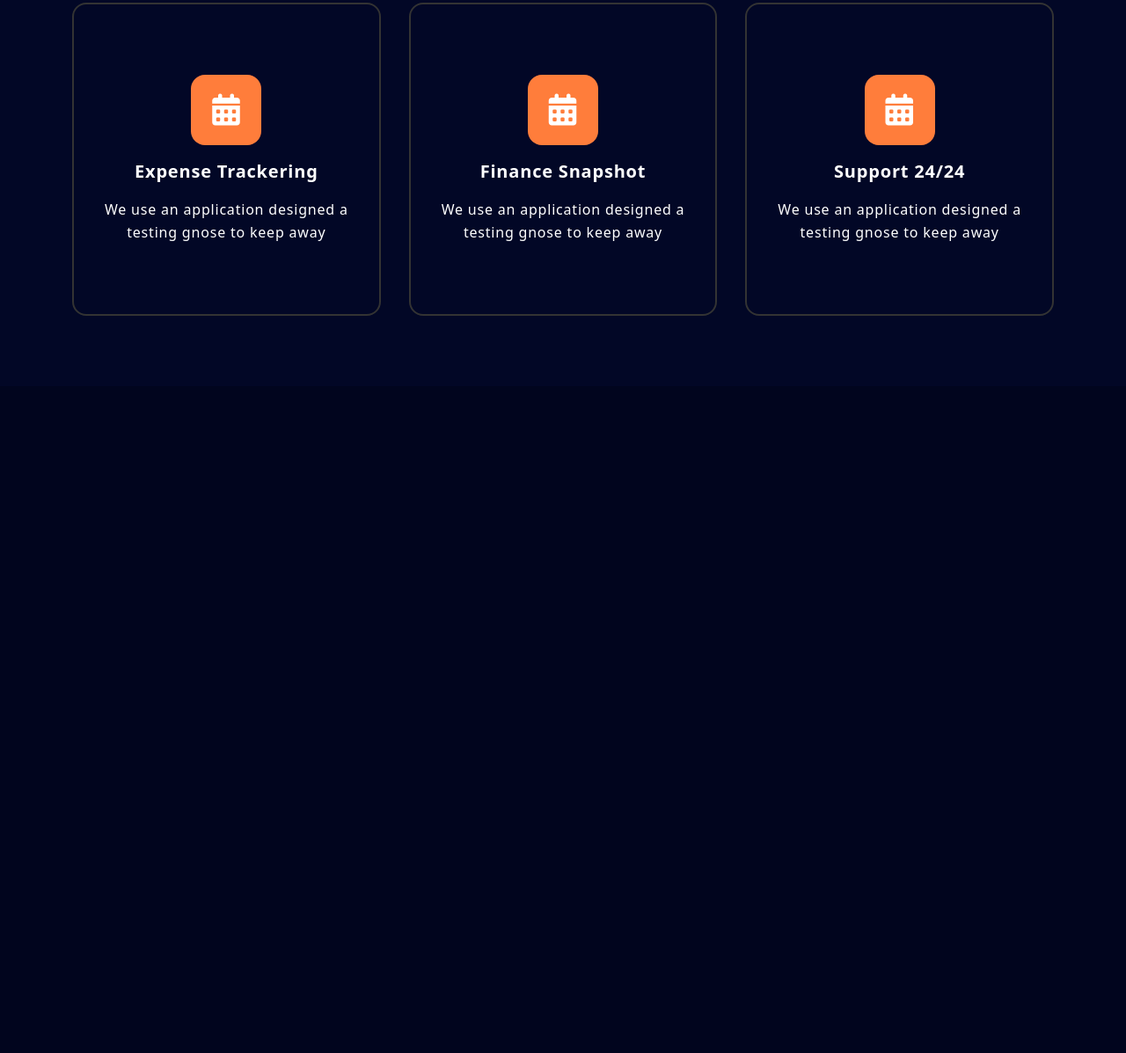
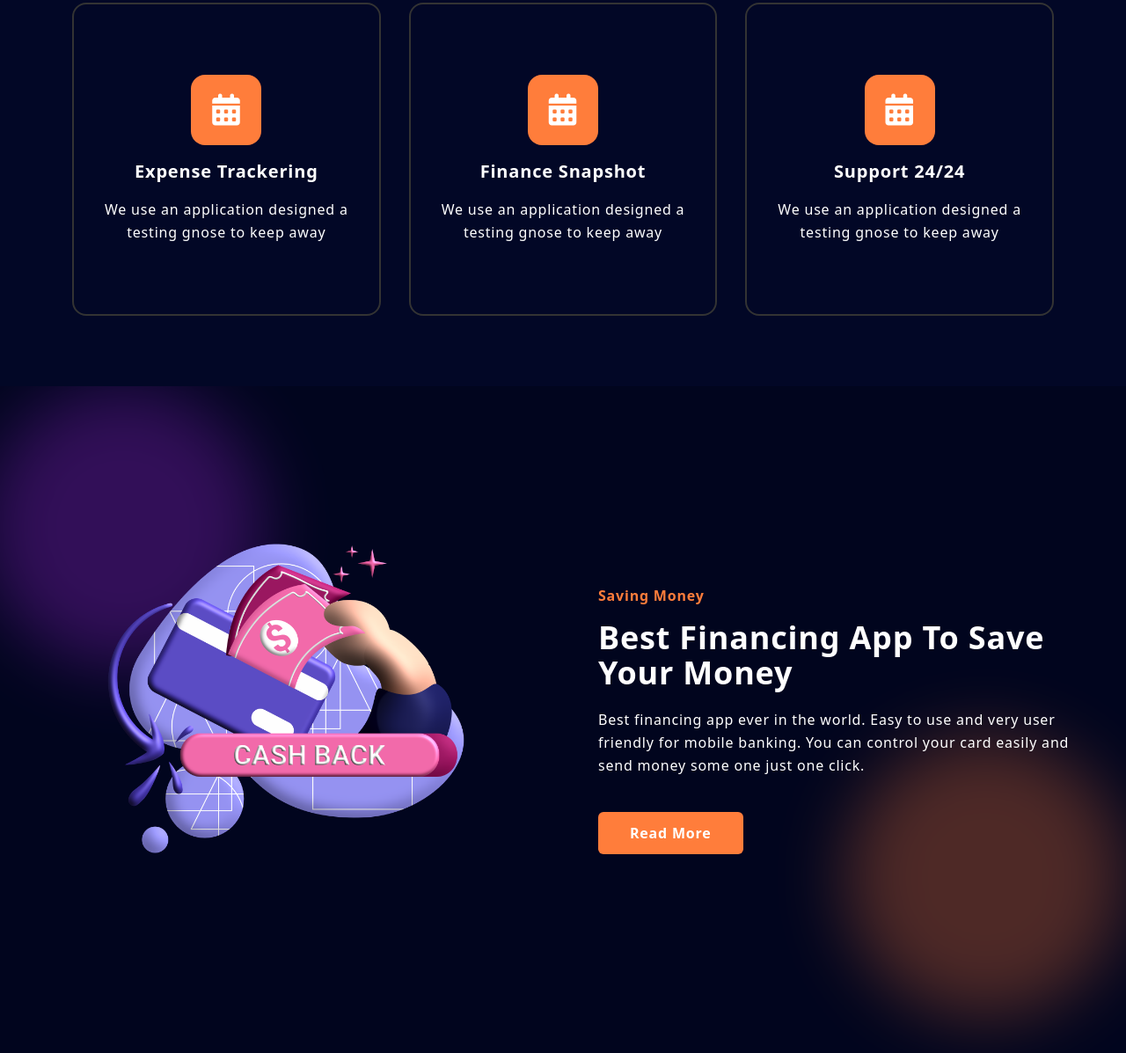
Before and after one commit to sharif-ahmed/tailwind_landing_page.github.io, a website built with Vite: page index.html in a window 1280 px wide. Shown: the part 813-2010 px from the top of the page at 88% size. Before the commit the page ends 1252 px from the top, so only its background shows below. Built offline with nearby package versions, Linux system fonts and the light colour scheme.

Commit message:
saving money section complete

```diff
--- a/css/main.css
+++ b/css/main.css
@@ -9,3 +9,11 @@
 .title {
     @apply text-3xl md:text-4xl font-bold leading-snug mb-5;
 }
+
+.blob1 {
+    @apply w-80 h-80 bg-color-blob absolute rounded-full top-0 -left-5 -z-10 blur-2xl opacity-30 overflow-hidden;
+}
+
+.blob2 {
+    @apply w-80 h-80 bg-color-secondary absolute rounded-full right-0 bottom-10 -z-10 blur-2xl opacity-30 overflow-hidden;
+}
--- a/index.html
+++ b/index.html
@@ -59,8 +59,10 @@
 
     <main>
         <section id="home" class="relative">
-            <div class="w-80 h-80 bg-color-blob absolute rounded-full top-0 -left-5 -z-10 blur-2xl opacity-30 overflow-hidden"></div>
-            <div class="w-80 h-80 bg-color-secondary absolute rounded-full right-0 bottom-10 -z-10 blur-2xl opacity-30 overflow-hidden"></div>
+            <div class="blob1">
+            </div>
+            <div class="blob2">
+            </div>
             <div class="container p-20">
                 <div class="flex flex-col items-center z-20 md:flex-row">
                     <div class="text-center mb-12 md:text-left md:w-1/2 md:pr-10">
@@ -76,6 +78,7 @@
                 </div>
             </div>
         </section>
+
         <section id="features" class="bg-color-primary-light">
             <div class="container py-20">
                 <div class="text-center m-auto mb-20 md:w-1/2">
@@ -83,26 +86,49 @@
                     <h1 class="title">Easy To Manage Your All Payments By Our App</h1>
                 </div>
                 <div class="grid lg:grid-cols-3 md:grid-cols-2 gap-12 lg:gap-8 px-4 sm:px-6 lg:px-8">
-                    <div class="border-2 border-solid border-color-gray text-center py-20 px-5 rounded-2xl cursor-pointer hover:bg-color-primary-dark ease-in duration-200">
+                    <div
+                        class="border-2 border-solid border-color-gray text-center py-20 px-5 rounded-2xl cursor-pointer hover:bg-color-primary-dark ease-in duration-200">
                         <div class="bg-color-secondary rounded-2xl py-5 px-6 inline-block">
                             <i class="fa-solid fa-calendar-days text-4xl"></i>
                         </div>
                         <h3 class="text-xl font-bold py-4">Expense Trackering</h3>
                         <p class="leading-relaxed">We use an application designed a testing gnose to keep away</p>
                     </div>
-                    <div class="border-2 border-solid border-color-gray text-center py-20 px-5 rounded-2xl cursor-pointer hover:bg-color-primary-dark ease-in duration-200">
+                    <div
+                        class="border-2 border-solid border-color-gray text-center py-20 px-5 rounded-2xl cursor-pointer hover:bg-color-primary-dark ease-in duration-200">
                         <div class="bg-color-secondary rounded-2xl py-5 px-6 inline-block">
                             <i class="fa-solid fa-calendar-days text-4xl"></i>
                         </div>
                         <h3 class="text-xl font-bold py-4">Finance Snapshot</h3>
                         <p class="leading-relaxed">We use an application designed a testing gnose to keep away</p>
                     </div>
-                    <div class="border-2 border-solid border-color-gray text-center py-20 px-5 rounded-2xl cursor-pointer hover:bg-color-primary-dark ease-in duration-200">
+                    <div
+                        class="border-2 border-solid border-color-gray text-center py-20 px-5 rounded-2xl cursor-pointer hover:bg-color-primary-dark ease-in duration-200">
                         <div class="bg-color-secondary rounded-2xl py-5 px-6 inline-block">
                             <i class="fa-solid fa-calendar-days text-4xl"></i>
                         </div>
                         <h3 class="text-xl font-bold py-4">Support 24/24</h3>
                         <p class="leading-relaxed">We use an application designed a testing gnose to keep away</p>
+                    </div>
+                </div>
+            </div>
+        </section>
+
+        <section id="saving-money">
+            <div class="container py-20 relative">
+                <div class="blob1"></div>
+                <div class="blob2"></div>
+                <div class="flex flex-col md:flex-row items-center justify-between">
+                    <div class="md:w-1/2 mb-12">
+                        <img src="img/hero3.png" alt="">
+                    </div>
+                    <div class="text-center md:text-left md:w-1/2 md:ml-20">
+                        <h4 class="font-bold text-color-secondary mb-4">Saving Money</h4>
+                        <h1 class="title mb-4">Best Financing App To Save Your Money</h1>
+                        <p class="leading-relaxed mb-10">Best financing app ever in the world. Easy to use and very user
+                            friendly for mobile banking. You can control your card easily and send money some one just
+                            one click.</p>
+                        <button class="btn">Read More</button>
                     </div>
                 </div>
             </div>
@@ -120,7 +146,7 @@
             faSolid.classList.toggle("fa-xmark");
         })
 
-        hlink.forEach(link , () => {
+        hlink.forEach(link, () => {
             link.addEventListener('click', () => {
                 menu.classList.toggle("hidden");
                 faSolid.classList.toggle("fa-xmark");
```
